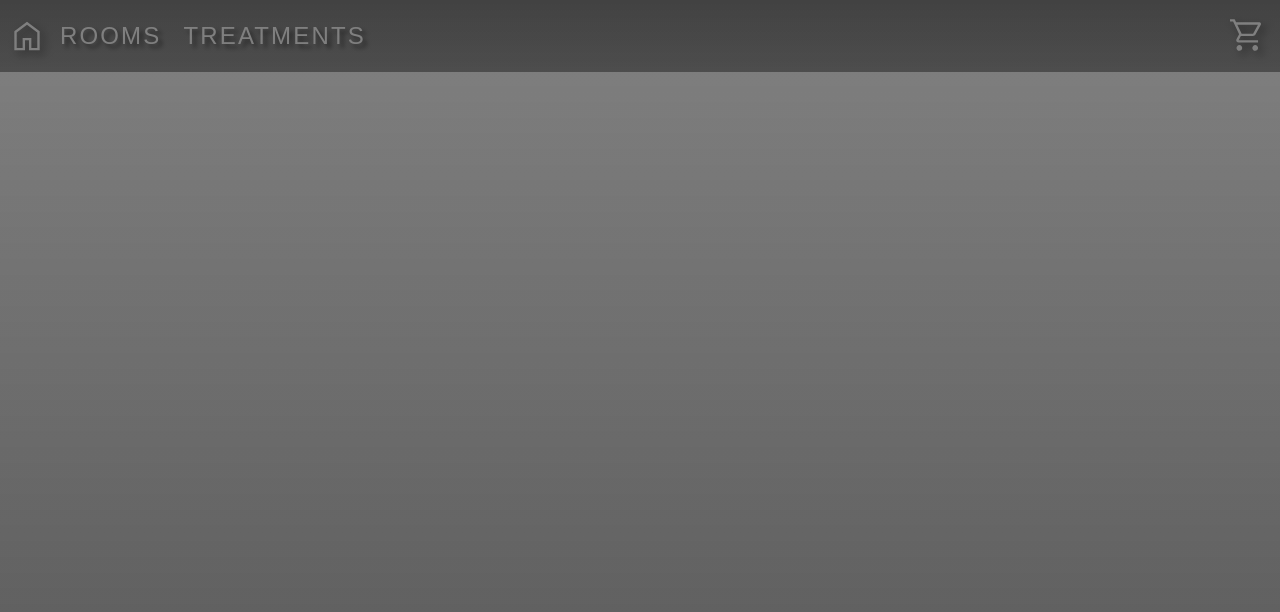
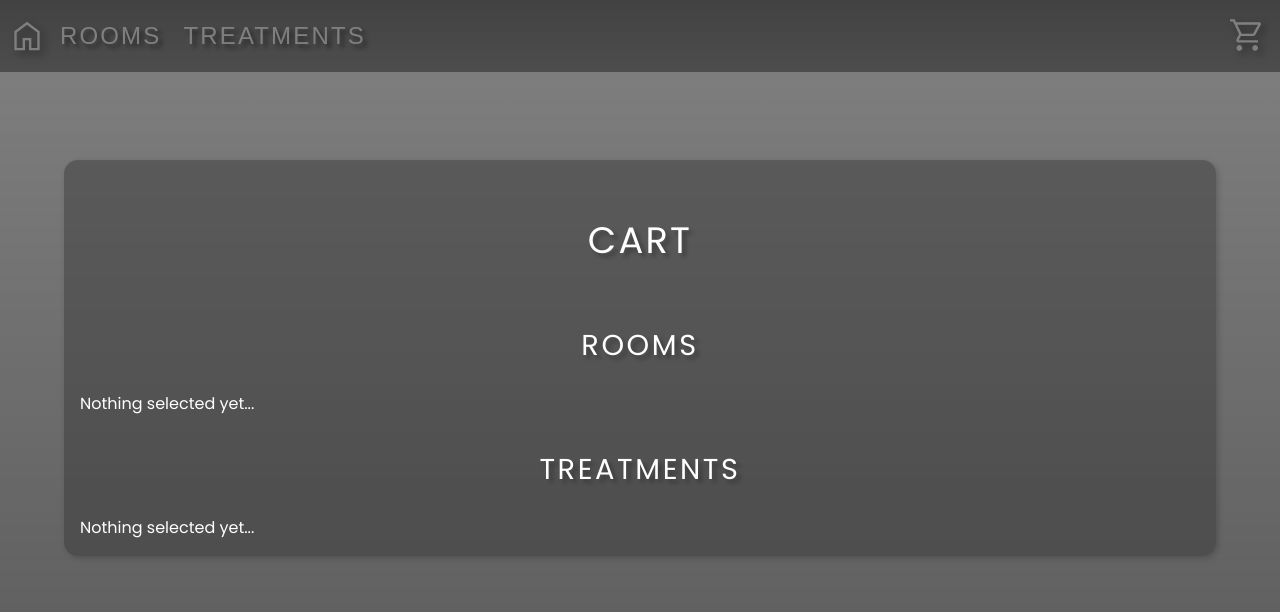
Before and after one commit to KozlowskaAgnieszka/ProjectSPA, a React (Create React App) app: page / in a window 1280 px wide. Both pictures are taken after a click on the button 1247 px from the left and 36 px from the top of the page. Shown: the top 612 px of the page. Built offline with nearby package versions, Linux system fonts and the light colour scheme.

Commit message:
modal overlay with dummy cart data added

```diff
--- a/public/index.html
+++ b/public/index.html
@@ -4,11 +4,6 @@
     <meta charset="utf-8" />
     <meta name="viewport" content="width=device-width, initial-scale=1" />
     <meta name="theme-color" content="#000000" />
-    <meta
-      name="description"
-      content="Web site created using create-react-app"
-    />
-    <link rel="manifest" href="%PUBLIC_URL%/manifest.json" />
     <title>Lotus SPA</title>
   </head>
   <body>
--- a/src/components/Cart/Cart.js
+++ b/src/components/Cart/Cart.js
@@ -3,7 +3,15 @@ import Modal from '../UI/Modal';
 import classes from './Cart.module.css';
 
 const Cart = (props) => {
-  return <Modal onClose={props.onClose}></Modal>;
+  return (
+    <Modal onClose={props.onClose}>
+      <h1>Cart</h1>
+      <h2>Rooms</h2>
+      <div>Nothing selected yet...</div>
+      <h2>Treatments</h2>
+      <div>Nothing selected yet...</div>
+    </Modal>
+  );
 };
 
 export default Cart;
--- a/src/components/UI/Modal.js
+++ b/src/components/UI/Modal.js
@@ -9,12 +9,24 @@ const Backdrop = (props) => {
   return <div className={classes.backdrop} onClick={props.onClose}></div>;
 };
 
-const Module = (props) => {
+const ModalOverlay = (props) => {
+  return (
+    <div className={classes.modal}>
+      <div>{props.children}</div>
+    </div>
+  );
+};
+
+const Modal = (props) => {
   return (
     <Fragment>
       {createPortal(<Backdrop onClose={props.onClose} />, portalOverlay)}
+      {createPortal(
+        <ModalOverlay>{props.children}</ModalOverlay>,
+        portalOverlay
+      )}
     </Fragment>
   );
 };
 
-export default Module;
+export default Modal;
--- a/src/components/UI/Modal.module.css
+++ b/src/components/UI/Modal.module.css
@@ -11,3 +11,37 @@
     rgba(45, 45, 45, 0.8)
   );
 }
+
+.modal {
+  position: fixed;
+  top: 20vh;
+  left: 5%;
+  width: 90%;
+  background: rgba(45, 45, 45, 0.4);
+  border-radius: 14px;
+  box-shadow: 2px 2px 6px rgba(0, 0, 0, 0.2);
+  padding: 1rem;
+  z-index: 30;
+  color: white;
+}
+
+h1 {
+  font-size: 2.3rem;
+  letter-spacing: 0.06em;
+  font-weight: normal;
+  text-transform: uppercase;
+  text-shadow: 4px 4px 4px rgba(0, 0, 0, 0.3);
+  text-align: center;
+  padding: 1.5rem;
+  margin: 0.75rem 0;
+}
+
+h2 {
+  font-size: 1.8rem;
+  font-weight: 400;
+  letter-spacing: 0.09em;
+  text-transform: uppercase;
+  text-shadow: 4px 4px 4px rgba(0, 0, 0, 0.3);
+  margin-top: 2rem;
+  text-align: center;
+}
--- a/src/index.css
+++ b/src/index.css
@@ -1,13 +1,13 @@
+@import url('https://fonts.googleapis.com/css2?family=Cinzel+Decorative&family=Poppins:wght@400;700&display=swap');
+
+* {
+  box-sizing: border-box;
+}
+
+html {
+  font-family: 'Poppins', 'Arial', sans-serif;
+}
+
 body {
   margin: 0;
-  font-family: -apple-system, BlinkMacSystemFont, 'Segoe UI', 'Roboto', 'Oxygen',
-    'Ubuntu', 'Cantarell', 'Fira Sans', 'Droid Sans', 'Helvetica Neue',
-    sans-serif;
-  -webkit-font-smoothing: antialiased;
-  -moz-osx-font-smoothing: grayscale;
 }
-
-code {
-  font-family: source-code-pro, Menlo, Monaco, Consolas, 'Courier New',
-    monospace;
-}
```
Also changed, not shown: public/manifest.json (deleted).
